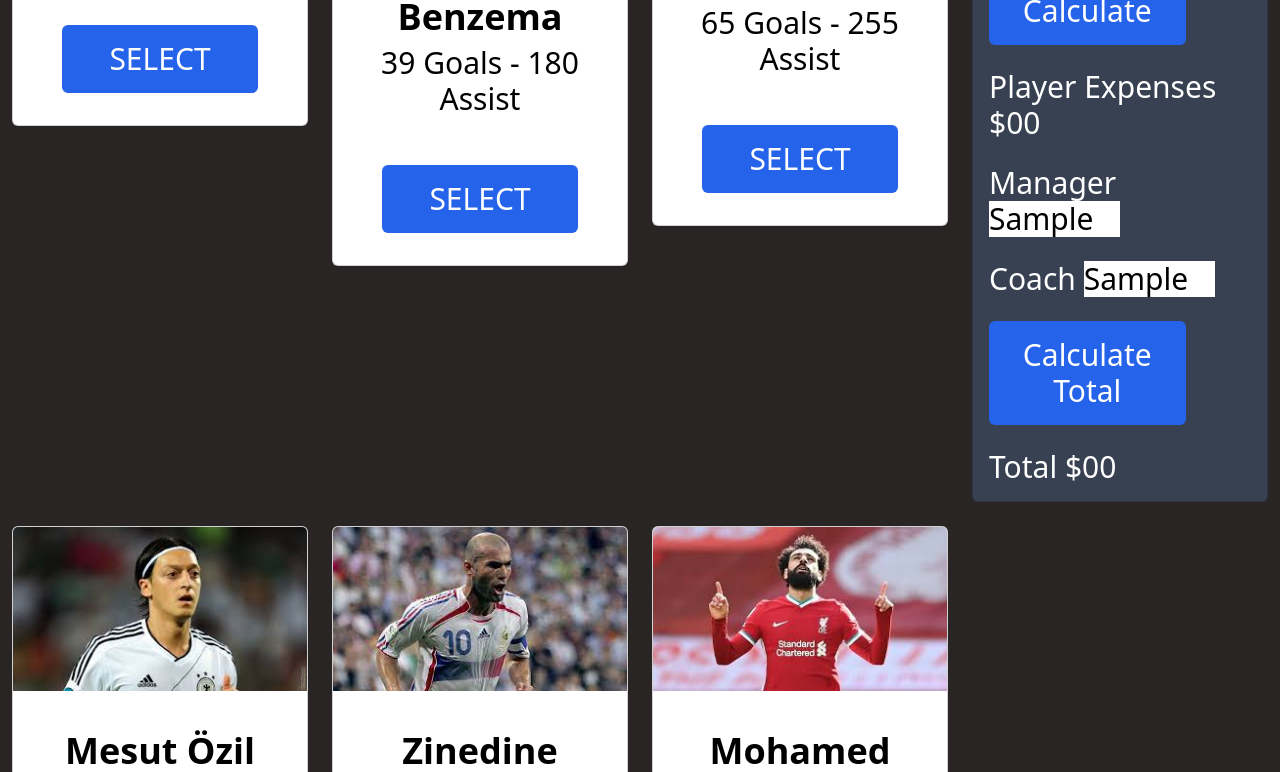
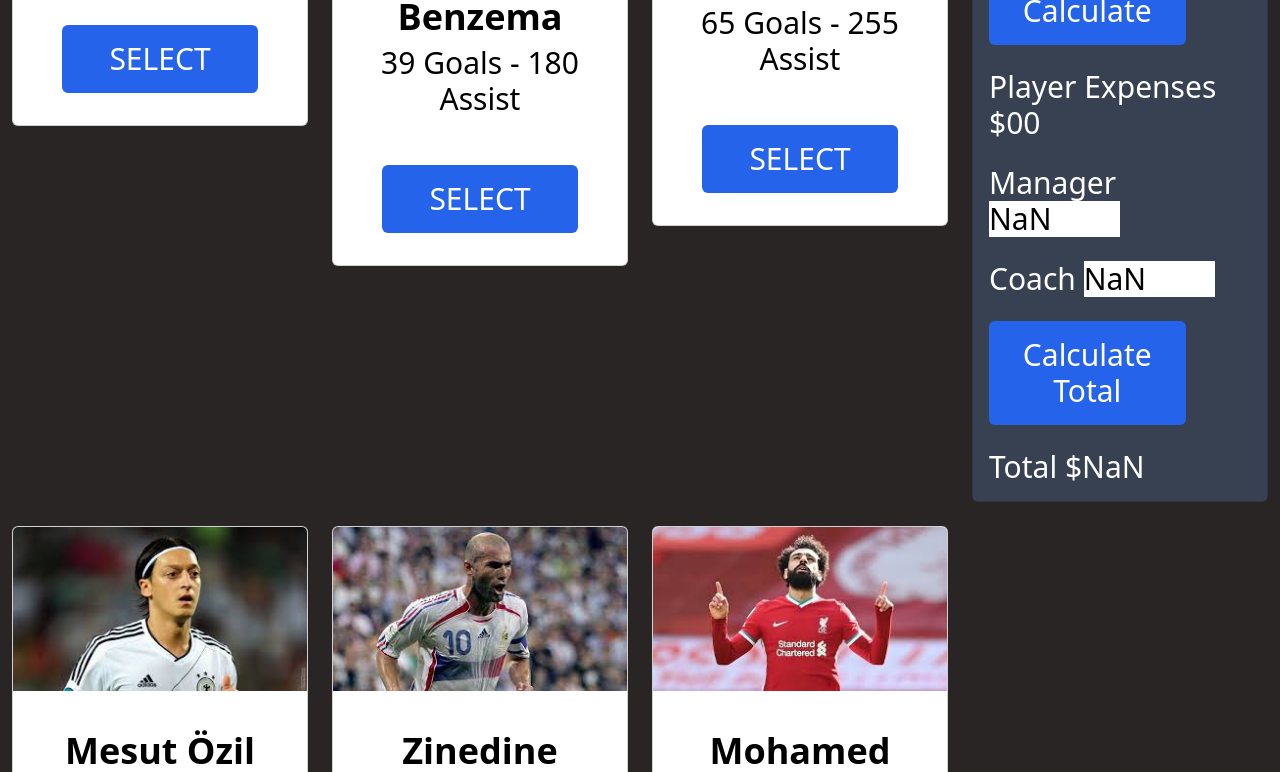
Before and after one commit to khanjubayer93/select-best-five-assignment-5, a plain HTML site: page index.html in a window 1280 px wide. Both pictures are taken after typing "Sample", "Sample", "Sample" into the empty fields and a click on the button "Calculate Total". Shown: the part 1299-2071 px from the top of the page. Drawn offline with nearby package versions, Linux system fonts and the light colour scheme.

Commit message:
calculate added

```diff
--- a/index.html
+++ b/index.html
@@ -132,11 +132,12 @@
                             <button id="calculate-player-btn"
                                 class="font-medium bg-blue-600 py-3 mb-4 w-3/4 rounded-md text-center">Calculate</button>
                             <h2 class="mb-4">Player Expenses $<span id="player-expenses">00</span></h2>
-                            <p class="mb-4">Manager <input class="w-2/4 text-black" type="text"></p>
-                            <p class="mb-4">Coach <input class="w-2/4 text-black" type="text"></p>
-                            <button class="font-medium bg-blue-600 py-3 mb-4 w-3/4 rounded-md text-center">Calculate
+                            <p class="mb-4">Manager <input id="manager-input" class="w-2/4 text-black" type="text"></p>
+                            <p class="mb-4">Coach <input id="coach-input" class="w-2/4 text-black" type="text"></p>
+                            <button id="calculate-total"
+                                class="font-medium bg-blue-600 py-3 mb-4 w-3/4 rounded-md text-center">Calculate
                                 Total</button>
-                            <h2>Total $<span>00</span></h2>
+                            <h2>Total $<span id="final-total">00</span></h2>
                         </div>
                     </div>
                 </div>
--- a/js/budget.js
+++ b/js/budget.js
@@ -3,18 +3,50 @@ document.getElementById('calculate-player-btn').addEventListener('click', functi
     const playerCostElement = document.getElementById('player-input-field');
     const playerCostString = playerCostElement.value;
     const playerCost = parseFloat(playerCostString);
-    const totalPlayerCost = playerCost * 5;
-    playerCostElement.value = totalPlayerCost;
+    playerCostElement.value = playerCost;
 
     const playerExpensesElement = document.getElementById('player-expenses');
     const playerExpensesString = playerExpensesElement.innerText;
     const playerExpenses = parseFloat(playerExpensesString);
+
+
+    const totalPlayerExpenses = playerCost * 5;
     playerExpensesElement.innerText = playerExpenses;
 
-    const totalPlayerExpenses = playerCost
+    return totalPlayerExpenses;
 
 
 
 
-    // console.log(playerInput)
+    // console.log(totalPlayerExpenses)
 })
+
+
+
+document.getElementById('calculate-total').addEventListener('click', function () {
+    // manager
+    const managerCostField = document.getElementById('manager-input');
+    const managerCostString = managerCostField.value;
+    const managerCost = parseFloat(managerCostString);
+
+    managerCostField.value = managerCost;
+
+
+    // coach
+    const coachCostField = document.getElementById('coach-input');
+    const coachCostString = coachCostField.value;
+    const coachCost = parseFloat(coachCostString);
+    coachCostField.value = coachCost;
+
+    // final total
+    const finalTotalElement = document.getElementById('final-total');
+    const finalTotalString = finalTotalElement.innerText;
+    const finalTotal = parseFloat(finalTotalString);
+
+    const fianlExpenses = managerCost + coachCost + finalTotal;
+
+    finalTotalElement.innerText = fianlExpenses;
+
+
+
+})
```
